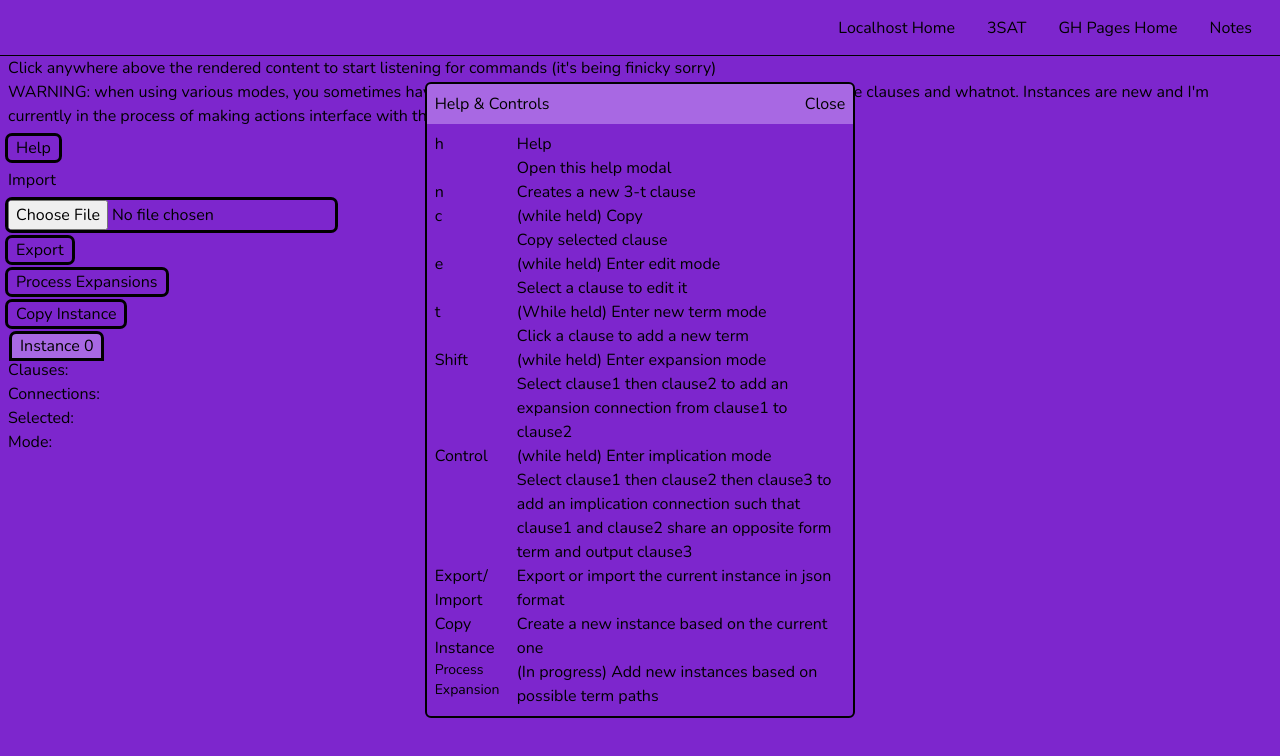
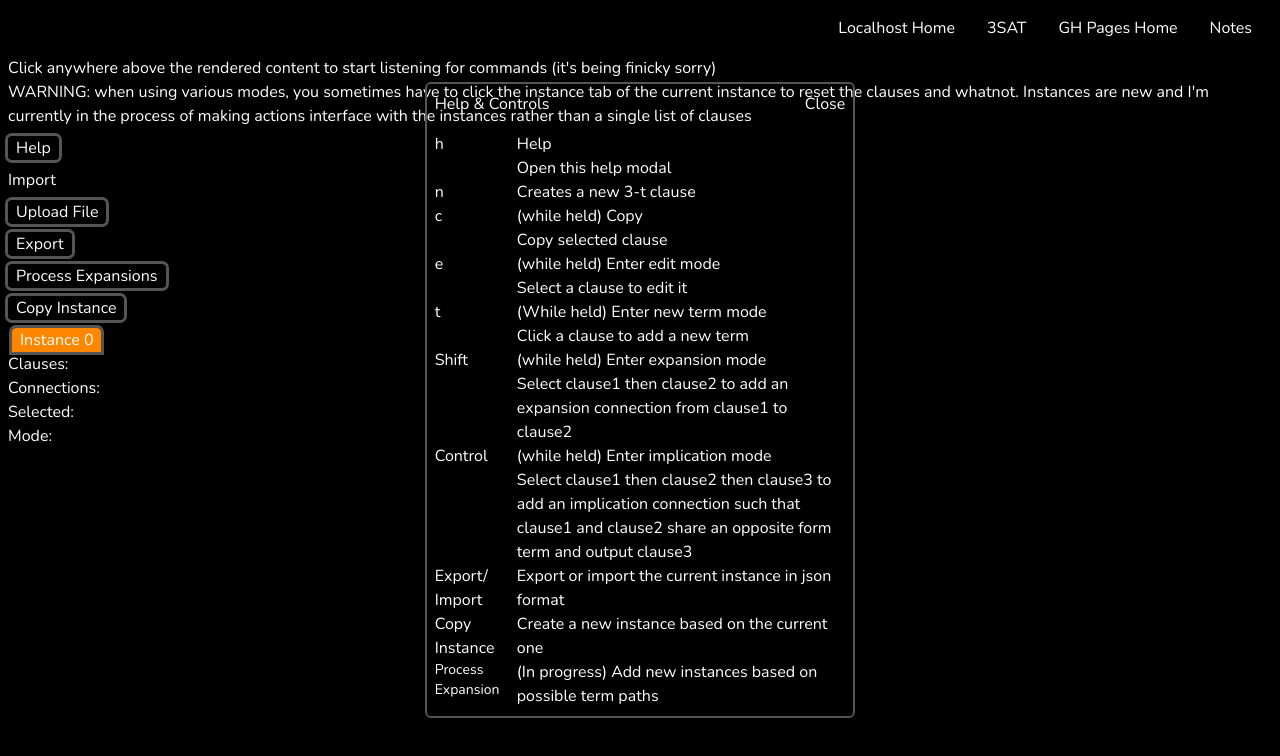
Before and after one commit to Quiggleson/portfolio, a Next.js app: page /sat in a window 1280 px wide. Both pictures are taken after a click on the button "Help". Shown: the top 756 px of the page. Built offline with nearby package versions, Linux system fonts and the light colour scheme.

Commit message:
style update

```diff
--- a/app/_sat/clauses.tsx
+++ b/app/_sat/clauses.tsx
@@ -3,7 +3,7 @@
 // Displays the clause
 export function ReadClause({ clause, selected }: {clause: Clause, selected: boolean}) {
     return (
-        <div className={selected ? "bg-purple-hover rounded border border-black w-fit" : "bg-purple-com rounded border border-black w-fit" }>
+        <div className={selected ? "bg-button-hover rounded border border-black w-fit" : "bg-inherit rounded border border-black w-fit" }>
         {/* <div className="bg-gray-100 rounded border w-fit"> */}
             <span className="p-2">Name: {clause.name}</span>
             <span className="p-2">Length: {clause.length}</span>
--- a/app/_sat/modals.tsx
+++ b/app/_sat/modals.tsx
@@ -17,7 +17,7 @@ export function CreateClauseModal({ onClose, onAdd }: { onClose: () => void, onA
 
     return (
         <div className="fixed inset-0 flex items-center justify-center z-50">
-            <div className="rounded outline outline-2 outline-black-50 p-20 bg-purple-com relative">
+            <div className="rounded outline outline-2 outline-black-50 p-20 bg-inherit relative">
                 <p className="absolute top-0 mt-5 ml-2">Add Clause</p>
                 <button onClick={onClose} className="absolute top-0 right-0 mt-2 mr-2">X</button>
                 <form onSubmit={handleSubmit} className="">
@@ -55,7 +55,7 @@ export function CreateClauseModal({ onClose, onAdd }: { onClose: () => void, onA
                         />
                     </div>
                     <div className="flex justify-center">
-                        <button type="submit" className="px-5 p-2 hover:bg-purple-hover w-fit border rounded border-black">SUBMIT</button>
+                        <button type="submit" className="px-5 p-2 hover:bg-button-hover w-fit border rounded border-black">SUBMIT</button>
                     </div>
                 </form>
             </div>
@@ -109,7 +109,7 @@ export function EditClauseModal({ onClose, onEdit, onDelete, onAdd, clause }
 
     return (
         <div className="fixed inset-0 flex items-center justify-center z-50">
-            <div className="rounded outline outline-2 outline-black-50 p-20 bg-purple-com relative">
+            <div className="rounded outline outline-2 outline-black-50 p-20 bg-inherit relative">
                 <p className="absolute top-0 mt-5 ml-2">Edit Clause</p>
                 <button onClick={onClose} className="absolute top-0 right-0 mt-2 mr-2">X</button>
                 <form onSubmit={handleSubmit} className="">
@@ -147,9 +147,9 @@ export function EditClauseModal({ onClose, onEdit, onDelete, onAdd, clause }
                         />
                     </div>
                     <div className="flex justify-between p-2">
-                        <button type="submit" className="px-5 p-2 hover:bg-purple-hover w-fit border rounded border-black">SUBMIT</button>
-                        <button onClick={handleDelete} className="px-5 p-2 hover:bg-purple-hover w-fit border rounded border-black">DELETE</button>
-                        <button onClick={handleCopy} className="px-5 p-2 hover:bg-purple-hover w-fit border rounded border-black">COPY</button>
+                        <button type="submit" className="px-5 p-2 hover:bg-button-hover w-fit border rounded border-black">SUBMIT</button>
+                        <button onClick={handleDelete} className="px-5 p-2 hover:bg-button-hover w-fit border rounded border-black">DELETE</button>
+                        <button onClick={handleCopy} className="px-5 p-2 hover:bg-button-hover w-fit border rounded border-black">COPY</button>
                     </div>
                 </form>
             </div>
@@ -160,7 +160,7 @@ export function EditClauseModal({ onClose, onEdit, onDelete, onAdd, clause }
 export function ControlsModal({ onClose }: { onClose: () => void }) {
     return (
         <div className="fixed inset-0 flex items-center justify-center z-50">
-            <div className="rounded outline outline-2 outline-black-50 p-5 bg-purple-com">
+            <div className="rounded outline outline-2 outline-black-50 p-5 bg-inherit">
                 <div className="max-w-sm">
                         <div className="flex justify-between">
                         <p className="mr-10">Help & Controls</p>
--- a/app/globals.css
+++ b/app/globals.css
@@ -3,7 +3,17 @@
 @tailwind utilities;
 
 body {
-    background: #7d26cd;
+    /* background: #7d26cd; */
+    background: #000;
+    color: #fff;
+}
+
+.outline {
+    outline-color: #555;
+}
+
+html {
+    scrollbar-gutter: stable; /* This property helps to prevent layout shifts */
 }
 
 ::-webkit-scrollbar {
--- a/app/sat/modals.tsx
+++ b/app/sat/modals.tsx
@@ -18,13 +18,13 @@ export function EditClauseModal({ clause, close, clauses, setClauses, connection
 
     return (
         <div className="fixed inset-0 flex items-center justify-center z-50">
-            <div className="rounded outline outline-2 outline-black-50 bg-purple-com relative max-w-xl min-w-content min-h-1/3">
-                <div className="justify-between flex w-full p-2 h-1/6 bg-purple-light">
+            <div className="rounded outline outline-2 outline-black-50 bg-inherit relative max-w-xl min-w-content min-h-1/3">
+                <div className="justify-between flex w-full p-2 h-1/6">
                     <div className="">Edit Clause</div>
                     <button onClick={close}>Close</button>
                     {/* <div className="flex flex-col justify-items">
                 <button onClick={close} className="peer">Close</button>
-                <div className="peer-hover:animate-fadeInUnderline peer-hover:border-b-2 border-b-2 border-purple-light peer-hover:border-black"></div>
+                <div className="peer-hover:animate-fadeInUnderline peer-hover:border-b-2 border-b-2 border-button-hover peer-hover:border-black"></div>
             </div> */}
                 </div>
                 <form action={handleSubmit}>
@@ -65,11 +65,11 @@ export function EditClauseModal({ clause, close, clauses, setClauses, connection
                     </div>
                     <div className="flex p-2">
                         <button
-                            className="p-2 rounded hover:bg-purple-light"
+                            className="p-2 rounded hover:bg-button-hover"
                             type="submit"
                         >Submit</button>
                         <button
-                            className="p-2 rounded hover:bg-purple-light"
+                            className="p-2 rounded hover:bg-button-hover"
                             onClick={handleDelete}
                         >Delete</button>
                     </div>
@@ -82,13 +82,13 @@ export function EditClauseModal({ clause, close, clauses, setClauses, connection
 export function ControlsModal({ close }: { close: () => void }) {
     return (
         <div className="fixed inset-0 flex items-center justify-center z-50">
-            <div className="rounded outline outline-2 outline-black-50 bg-purple-com relative max-w-xl w-1/3 min-h-1/3">
-                <div className="justify-between flex w-full p-2 h-1/6 bg-purple-light">
+            <div className="rounded outline outline-2 outline-black-50 bg-inherit relative max-w-xl w-1/3 min-h-1/3">
+                <div className="justify-between flex w-full p-2 h-1/6">
                     <div className="">Help & Controls</div>
                     <button onClick={close}>Close</button>
                     {/* <div className="flex flex-col justify-items">
                 <button onClick={close} className="peer">Close</button>
-                <div className="peer-hover:animate-fadeInUnderline peer-hover:border-b-2 border-b-2 border-purple-light peer-hover:border-black"></div>
+                <div className="peer-hover:animate-fadeInUnderline peer-hover:border-b-2 border-b-2 border-button-hover peer-hover:border-black"></div>
             </div> */}
                 </div>
                 <div className="p-2 grid grid-cols-[20%_auto]">
--- a/app/sat/page.tsx
+++ b/app/sat/page.tsx
@@ -170,17 +170,19 @@ export default function Sat2() {
                 WARNING: when using various modes, you sometimes have to click the instance tab of the current instance to reset the clauses and whatnot. Instances are new and I&apos;m currently in the process of making actions interface with the instances rather than a single list of clauses
             </div>
             <button
-                className="block outline rounded px-2 hover:bg-purple-light my-2"
+                className="block outline rounded px-2 hover:bg-button-hover my-2"
                 onClick={() => setModal('help')}
             >Help</button>
             <p>Import</p>
-            <input type="file" className="block outline rounded hover:bg-purple-light my-2 w-fit" onChange={uploadFile} />
-            <button className="block outline rounded px-2 hover:bg-purple-light my-2" onClick={downloadJSON}>Export</button>
-            <button className="block outline rounded px-2 hover:bg-purple-light my-2" onClick={() => processExpansions(instances[curInstanceIdx].connections.filter((c) => (c.type === ConnectionType.expansion)) as Expansion[], instances[curInstanceIdx], instances, setInstances)}>Process Expansions</button>
-            <button className="block outline rounded px-2 hover:bg-purple-light my-2" onClick={copyInstance}>Copy Instance</button>
+            <label htmlFor="file-upload" className="block outline rounded hover:bg-button-hover my-2 w-fit px-2">Upload File</label>
+            <input id="file-upload" type="file" className="hidden" onChange={uploadFile} />
+            {/* <input id="file-upload" type="file" className="block outline rounded hover:bg-button-hover my-2 w-fit" onChange={uploadFile} /> */}
+            <button className="block outline rounded px-2 hover:bg-button-hover my-2" onClick={downloadJSON}>Export</button>
+            <button className="block outline rounded px-2 hover:bg-button-hover my-2" onClick={() => processExpansions(instances[curInstanceIdx].connections.filter((c) => (c.type === ConnectionType.expansion)) as Expansion[], instances[curInstanceIdx], instances, setInstances)}>Process Expansions</button>
+            <button className="block outline rounded px-2 hover:bg-button-hover my-2" onClick={copyInstance}>Copy Instance</button>
             <div className="flex">
                 {instances.map((instance, i) =>
-                <button key={i} className={"outline rounded-t px-2 mx-1 "  + (curInstanceIdx === i ? "bg-purple-light" : "hover:bg-purple-light")} onClick={() => switchInstance(i)}>
+                <button key={i} className={"outline rounded-t px-2 mx-1 "  + (curInstanceIdx === i ? "bg-button-hover" : "hover:bg-button-hover")} onClick={() => switchInstance(i)}>
                     Instance {i}
                 </button>
                 )}
--- a/app/topnav.tsx
+++ b/app/topnav.tsx
@@ -11,10 +11,10 @@ export default function TopNav() {
     ];
 
     return (
-        <div className="w-screen h-14 border-b border-black top-0 sticky bg-purple-com z-50 overflow-x-auto flex items-center flex-row-reverse">
+        <div className="w-screen h-14 border-b bg-inherit border-black top-0 sticky z-50 overflow-x-auto flex items-center flex-row-reverse">
             <div className="flex justify-end min-w-max space-x-4 pr-5">
                 {buttons.map((button, i) => (
-                    <a key={i} className="rounded p-2 hover:bg-purple-hover whitespace-nowrap" href={button.link}>
+                    <a key={i} className="rounded p-2 hover:bg-button-hover whitespace-nowrap" href={button.link}>
                         {button.name}
                     </a>
                 ))}
--- a/tailwind.config.ts
+++ b/tailwind.config.ts
@@ -42,7 +42,8 @@ const config: Config = {
       colors: {
         'purple-com': '#7D26CD',
         'purple-hover': '#ddbbff',
-        'purple-light': '#a868e3'
+        'purple-light': '#a868e3',
+        'button-hover': '#ff8700',
       }
     },
   },
```
